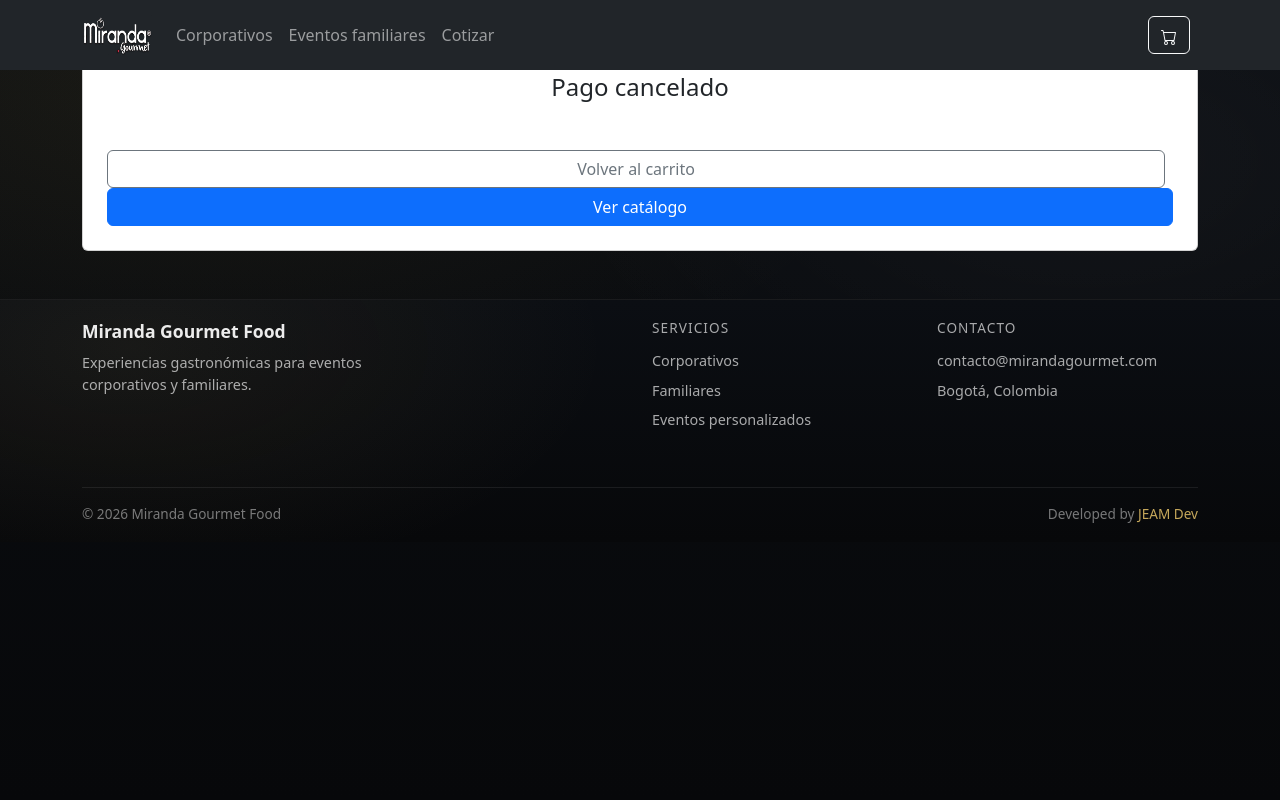
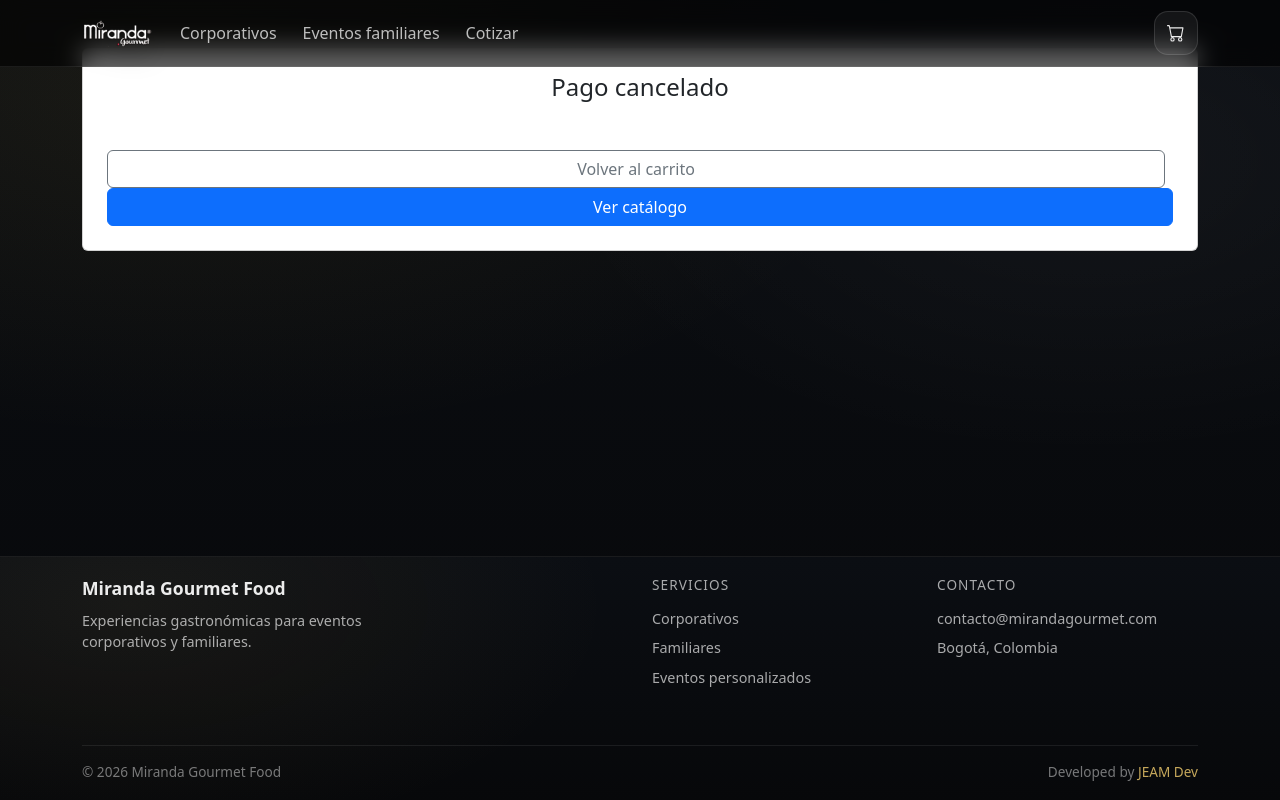
Before and after one commit to JEAM1308/MirandaGourmet, a React (Vite) app in the folder miranda-gourmet-food/: page /checkout/cancel in a window 1280 px wide. Built offline with nearby package versions, Linux system fonts and the light colour scheme; no server answers.

Commit message:
Pulir detalles de estilo

```diff
--- a/miranda-gourmet-food/src/app/layout/AppShell.tsx
+++ b/miranda-gourmet-food/src/app/layout/AppShell.tsx
@@ -1,15 +1,15 @@
 import { Outlet } from "react-router-dom";
-import AppNavbar from "./Navbar";
+import AppNavbar from "./navbar/AppNavbar";
 import AppFooter from "./footer/AppFooter";
 
-export default function AppShell(){
-    return (
-        <>
-        <AppNavbar />
-        <main>
-            <Outlet/>
-        </main>
-        <AppFooter />
-        </>
-    );
+export default function AppShell() {
+  return (
+    <div className="app-shell">
+      <AppNavbar />
+      <main className="app-main">
+        <Outlet />
+      </main>
+      <AppFooter />
+    </div>
+  );
 }
--- a/miranda-gourmet-food/src/app/layout/Navbar.tsx
+++ /dev/null
@@ -1,62 +0,0 @@
-import { useMemo } from "react";
-import { Button, Badge, Container, Nav, Navbar } from "react-bootstrap";
-import { Link, NavLink } from "react-router-dom";
-import { useCart } from "../../features/cart/hooks/useCart";
-import { BsCart } from "react-icons/bs";
-function BrandLogo(){
-    return (
-        <img src="/assets/logo.png" alt="logo"
-        width={70}
-        height={40} />
-    );
-
-}
-
-function cartCount(items: { quantity: number }[]) {
-  return items.reduce((sum, i) => sum + i.quantity, 0);
-}
-
-export default function AppNavbar() {
-  const { state } = useCart();
-
-  const count = useMemo(() => cartCount(state.items), [state.items]);
-
-  return (
-    <Navbar bg="dark" variant="dark" expand="md" fixed="top">
-      <Container>
-        <Navbar.Brand as={Link} to="/" className="fw-semibold">
-          <BrandLogo/>
-        </Navbar.Brand>
-
-        <Navbar.Toggle aria-controls="main-navbar" />
-        <Navbar.Collapse id="main-navbar">
-          <Nav className="me-auto">
-            <Nav.Link as={NavLink} to="/corporativos" >
-              Corporativos
-            </Nav.Link>
-            <Nav.Link as={NavLink} to="/familiares" >
-              Eventos familiares
-            </Nav.Link>
-            <Nav.Link as={NavLink} to="/quote" >
-              Cotizar
-            </Nav.Link>
-          </Nav>
-
-          <Nav>
-            <Nav.Link as={NavLink} to="/cart" className="d-flex align-items-center gap-2">
-                <Button variant="outline-light">
-                    <BsCart/>
-                    {count > 0 && (
-                        <Badge bg="dark" pill>
-                        {count}
-                        </Badge>
-                    )}
-                </Button>
-
-            </Nav.Link>
-          </Nav>
-        </Navbar.Collapse>
-      </Container>
-    </Navbar>
-  );
-}
--- /dev/null
+++ b/miranda-gourmet-food/src/app/layout/navbar/AppNavbar.module.css
@@ -0,0 +1,91 @@
+.navbar {
+  background: rgba(0, 0, 0, 0.62);
+  backdrop-filter: blur(12px);
+  -webkit-backdrop-filter: blur(12px);
+  border-bottom: 1px solid rgba(255, 255, 255, 0.08);
+}
+
+.brand {
+  display: flex;
+  align-items: center;
+  gap: 10px;
+}
+
+.logo {
+  display: block;
+  object-fit: contain;
+  filter: drop-shadow(0 6px 14px rgba(0,0,0,0.35));
+}
+
+.toggle {
+  border-color: rgba(255, 255, 255, 0.15) !important;
+}
+
+.nav {
+  gap: 2px;
+}
+
+.navLink {
+  color: rgba(255, 255, 255, 0.72) !important;
+  padding: 10px 12px !important;
+  border-radius: 12px;
+  transition: background 0.2s ease, color 0.2s ease;
+}
+
+.navLink:hover {
+  color: rgba(255, 255, 255, 0.92) !important;
+  background: rgba(255, 255, 255, 0.06);
+}
+
+.active {
+  color: rgba(255, 255, 255, 0.92) !important;
+  background: rgba(255, 255, 255, 0.08);
+  border: 1px solid rgba(255, 255, 255, 0.10);
+}
+
+.actions {
+  display: flex;
+  align-items: center;
+  gap: 10px;
+}
+
+.cartBtn {
+  position: relative;
+  display: inline-flex;
+  align-items: center;
+  justify-content: center;
+
+  width: 44px;
+  height: 44px;
+  border-radius: 14px;
+
+  background: rgba(255, 255, 255, 0.06);
+  border: 1px solid rgba(255, 255, 255, 0.12);
+  color: rgba(255, 255, 255, 0.92);
+  text-decoration: none;
+
+  transition: transform 0.15s ease, background 0.2s ease, border-color 0.2s ease;
+}
+
+.cartBtn:hover {
+  background: rgba(255, 255, 255, 0.10);
+  border-color: rgba(198, 168, 91, 0.35);
+  transform: translateY(-1px);
+  color: rgba(255, 255, 255, 0.92);
+}
+
+.cartIcon {
+  font-size: 1.1rem;
+}
+
+.cartBadge {
+  position: absolute !important;
+  top: -8px;
+  right: -8px;
+
+  background: rgba(198, 168, 91, 0.95) !important;
+  color: #0b0e13 !important;
+
+  border: 2px solid rgba(0, 0, 0, 0.45);
+  font-weight: 700;
+}
--- /dev/null
+++ b/miranda-gourmet-food/src/app/layout/navbar/AppNavbar.tsx
@@ -0,0 +1,83 @@
+import { useMemo, useState } from "react";
+import { Badge, Container, Nav, Navbar } from "react-bootstrap";
+import { Link, NavLink } from "react-router-dom";
+import { BsCart } from "react-icons/bs";
+
+import { useCart } from "../../../features/cart/hooks/useCart";
+import styles from "./AppNavbar.module.css";
+
+function BrandLogo() {
+  return (
+    <img
+      src="/assets/logo.png"
+      alt="Miranda Gourmet Food"
+      width={70}
+      height={40}
+      className={styles.logo}
+    />
+  );
+}
+
+function cartCount(items: { quantity: number }[]) {
+  return items.reduce((sum, i) => sum + i.quantity, 0);
+}
+
+export default function AppNavbar() {
+  const [ activeLink, setActiveLink ] = useState(0);
+  const { state } = useCart();
+  const count = useMemo(() => cartCount(state.items), [state.items]);
+
+  return (
+    <Navbar expand="md" fixed="top" className={styles.navbar} variant="dark">
+      <Container>
+        <Navbar.Brand as={Link} to="/" className={styles.brand} onClick={() => setActiveLink(0)}>
+          <BrandLogo />
+        </Navbar.Brand>
+
+        <Navbar.Toggle aria-controls="main-navbar" className={styles.toggle} />
+        <Navbar.Collapse id="main-navbar">
+          <Nav className={`me-auto ${styles.nav}`}>
+            <Nav.Link
+              as={NavLink}
+              to="/corporativos"
+              onClick={ () => setActiveLink(1)}
+              className={`${styles.navLink} ${activeLink === 1 ? styles.active : ""}`}
+            >
+              Corporativos
+            </Nav.Link>
+
+            <Nav.Link
+              as={NavLink}
+              to="/familiares"
+              onClick={ () => setActiveLink(2)}
+              className={`${styles.navLink} ${activeLink === 2 ? styles.active : ""}`}
+            >
+              Eventos familiares
+            </Nav.Link>
+
+            <Nav.Link
+              as={NavLink}
+              to="/quote"
+              onClick={ () => setActiveLink(3)}
+              className={`${styles.navLink} ${activeLink === 3 ? styles.active : ""}`}
+            >
+              Cotizar
+            </Nav.Link>
+          </Nav>
+
+          <div className={styles.actions}>
+            <Link to="/cart" className={styles.cartBtn} aria-label="Ir al carrito" onClick={() => setActiveLink(0)}>
+              <BsCart className={styles.cartIcon} />
+
+              {count > 0 && (
+                <Badge pill className={styles.cartBadge}>
+                  {count}
+                </Badge>
+              )}
+            </Link>
+          </div>
+        </Navbar.Collapse>
+      </Container>
+    </Navbar>
+  );
+}
--- a/miranda-gourmet-food/src/app/router/AppRouter.tsx
+++ b/miranda-gourmet-food/src/app/router/AppRouter.tsx
@@ -12,10 +12,14 @@ import OrderDetailsPage from "../../features/orders/pages/OrderDetailPage";
 
 function ComingSoon({ title }: { title: string }) {
   return (
-    <div>
-      <h1 className="h4">{title}</h1>
-      <p className="text-muted mb-0">En construcción.</p>
-    </div>
+    <section className="pageSection">
+      <h1 className="">
+        {title}
+      </h1>
+      <h3 className="text-muted mb-0">
+        En construcción.
+      </h3>
+    </section>
   );
 }
 
--- a/miranda-gourmet-food/src/features/cart/pages/CartPage.tsx
+++ b/miranda-gourmet-food/src/features/cart/pages/CartPage.tsx
@@ -59,7 +59,7 @@ export default function CartPage() {
     env.paymentProvider === "wompi" ? "Pagar con Wompi" : "Pagar con Stripe";
 
   return (
-    <section className="page-section">
+    <section className="pageSection">
       <Container className="py-4">
         <Row className="align-items-center mb-3">
           <Col>
--- a/miranda-gourmet-food/src/features/catalog/pages/home/Home.module.css
+++ b/miranda-gourmet-food/src/features/catalog/pages/home/Home.module.css
@@ -1,13 +1,3 @@
-
-.pageSection {
-  position: relative;
-  min-height: 100vh;
-  padding: 96px 0 72px;
-  background-size: cover;
-  background-position: center;
-  background-repeat: no-repeat;
-  color: #fff;
-}
 .sectionOverlay {
   position: absolute;
   inset: 0;
--- a/miranda-gourmet-food/src/features/catalog/pages/home/HomePage.tsx
+++ b/miranda-gourmet-food/src/features/catalog/pages/home/HomePage.tsx
@@ -7,7 +7,7 @@ export default function HomePage() {
   return (
     <section
       id="home"
-      className={`${styles.pageSection} d-flex align-items-center`}
+      className="pageSection d-flex align-items-center"
       style={{ backgroundImage: `url("/assets/bg/home.png")` }}
     >
       <div className={styles.sectionOverlay} />
--- a/miranda-gourmet-food/src/styles/global.css
+++ b/miranda-gourmet-food/src/styles/global.css
@@ -39,6 +39,8 @@
   --section-padding-top: 96px;
   --section-padding-bottom: 72px;
 
+  --nav-height: 72px;
+
   /* Focus */
   --focus-ring: 0 0 0 0.2rem rgba(212, 175, 55, 0.28);
 }
@@ -54,10 +56,6 @@
 
 html,
 body {
-  height: 100%;
-}
-
-body {
   margin: 0;
   color: var(--text-strong);
   background:
@@ -67,6 +65,7 @@ body {
 
   -webkit-font-smoothing: antialiased;
   -moz-osx-font-smoothing: grayscale;
+
 }
 .app-shell {
   min-height: 100vh;
```
